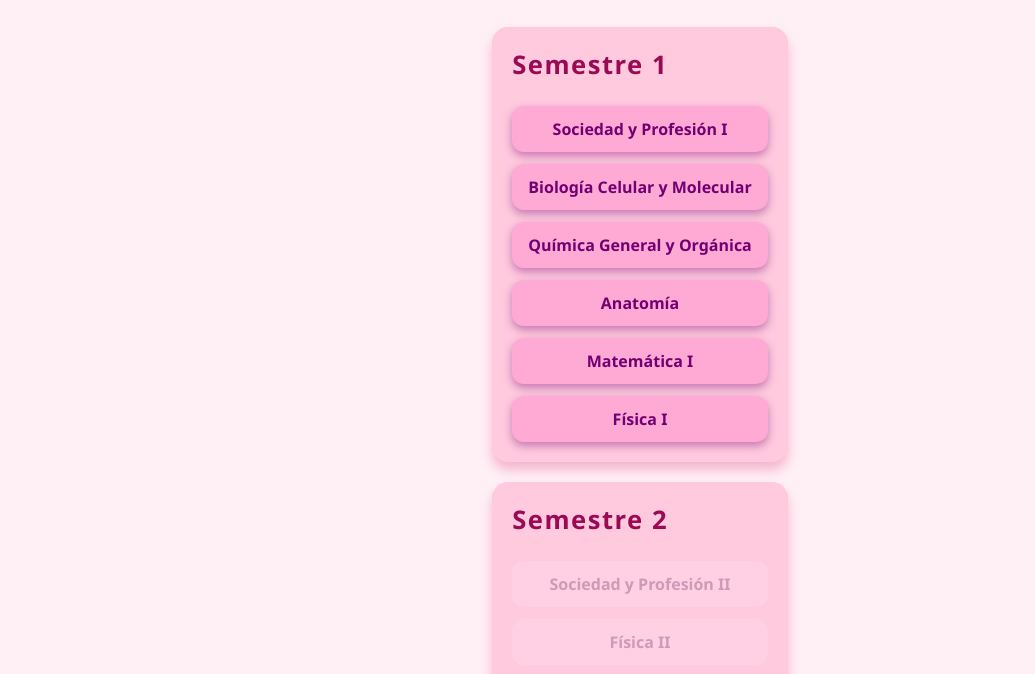
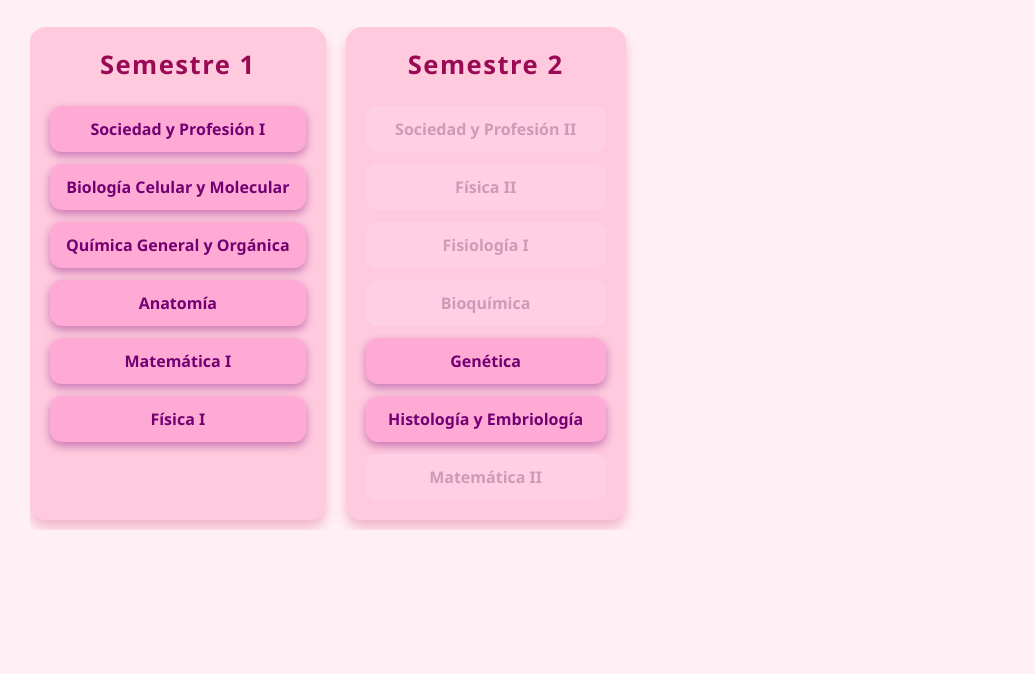
Before and after one commit to Fernandigans/malla-TM-, a plain HTML site: page index.html in a window 1280 px wide. Shown: the part 88-762 px from the top of the page, without its empty margins (0-1035 px from the left). Drawn offline with Linux system fonts and the light colour scheme.

Commit message:
Update estilos.css

```diff
--- a/estilos.css
+++ b/estilos.css
@@ -12,7 +12,7 @@
   color: #4a004a;
   min-height: 100vh;
 
-  /* Centrar vertical y horizontalmente */
+  /* Centrar header */
   display: flex;
   flex-direction: column;
   align-items: center;
@@ -30,22 +30,49 @@
   text-shadow: 1px 1px 4px #9a0954;
 }
 
-/* Contenedor semestre */
+/* Contenedor malla: fila horizontal con scroll */
+#malla {
+  display: flex;
+  flex-direction: row; /* filas lado a lado */
+  gap: 20px;           /* espacio entre semestres */
+  overflow-x: auto;    /* scroll horizontal */
+  padding-bottom: 10px;
+  width: 100%;
+  max-width: 100vw;    /* que no crezca más que ventana */
+  scrollbar-width: thin; /* Firefox */
+}
+
+/* Para que scrollbar sea visible y estilizado en Chrome */
+#malla::-webkit-scrollbar {
+  height: 10px;
+}
+#malla::-webkit-scrollbar-thumb {
+  background: #d6336c;
+  border-radius: 10px;
+}
+#malla::-webkit-scrollbar-track {
+  background: #ffd6e8;
+  border-radius: 10px;
+}
+
+/* Cada semestre vertical */
 .semestre {
   background: #ffc9de;
   border-radius: 16px;
   padding: 20px;
-  margin-bottom: 20px;
   box-shadow: 0 8px 12px rgba(214, 51, 108, 0.3);
   transition: background-color 0.3s ease;
 
-  /* Vertical */
+  /* vertical */
   display: flex;
   flex-direction: column;
   gap: 12px;
 
-  width: 100%;
-  max-width: 400px;
+  /* ancho fijo para que se apilen como columnas */
+  min-width: 280px;
+  max-width: 320px;
+  height: auto;
+  flex-shrink: 0; /* evita que se achiquen */
 }
 
 /* Título semestre */
@@ -55,6 +82,7 @@
   margin-bottom: 12px;
   font-size: 1.6rem;
   letter-spacing: 1.5px;
+  text-align: center;
 }
 
 /* Asignaturas */
```
